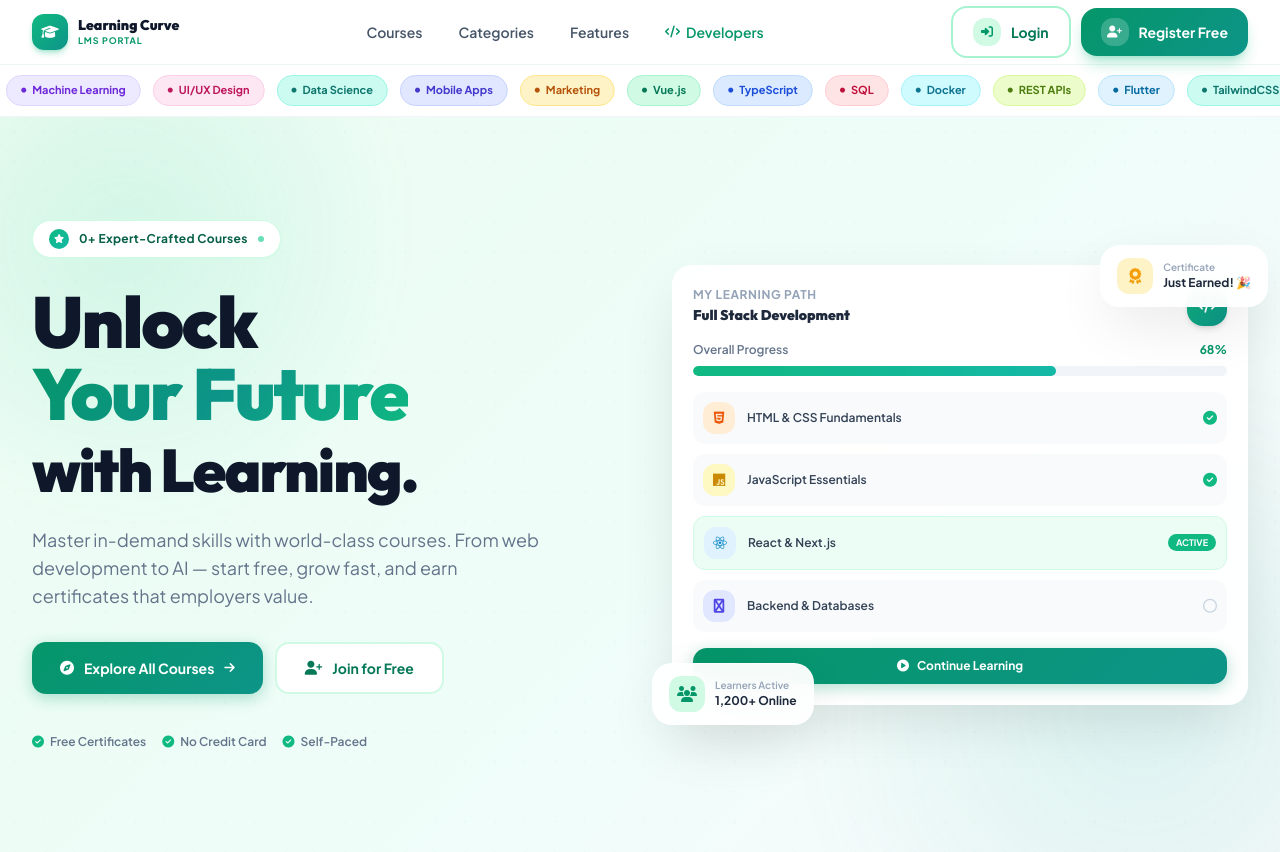
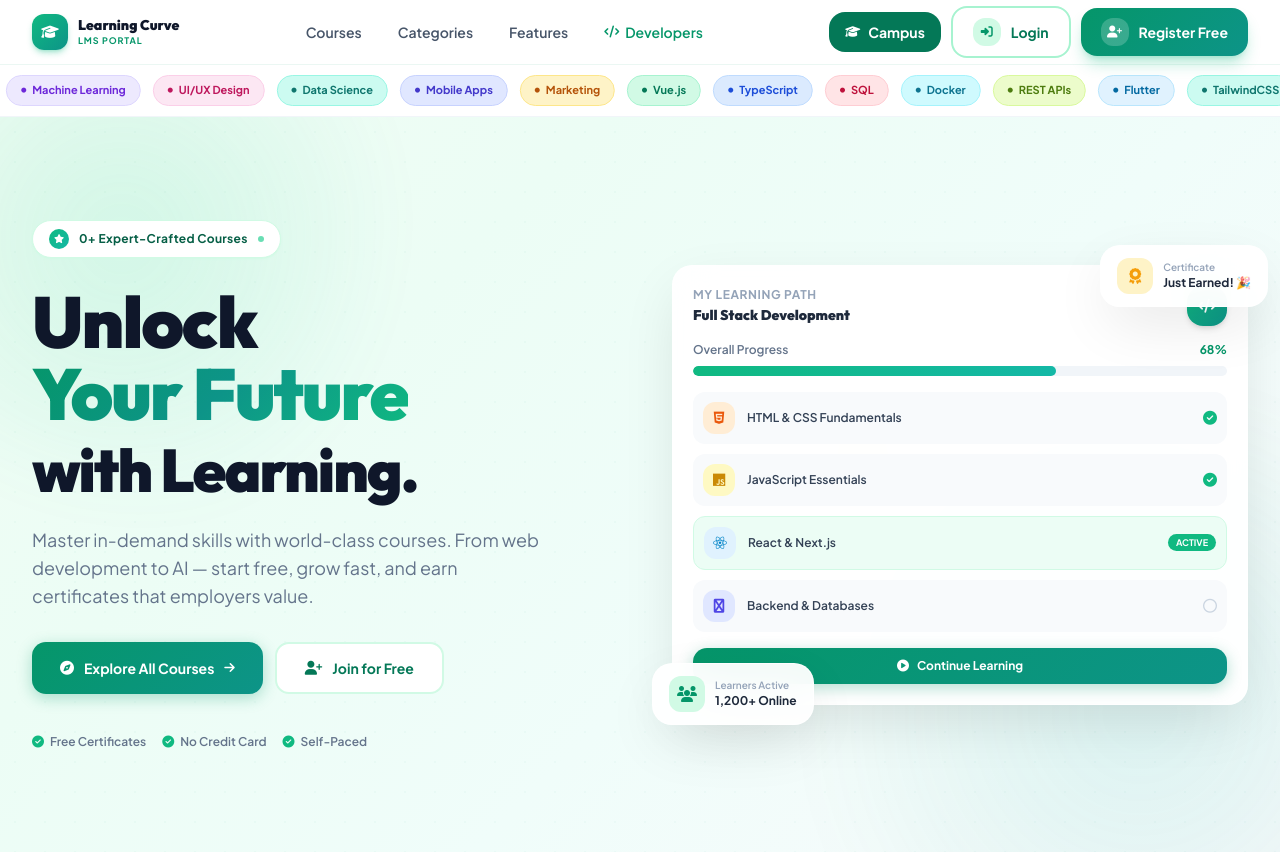
Before and after one commit to redmiinternalstorage-ux/learning_system, a Laravel app: page / in a window 1280 px wide. Shown: the top 852 px of the page. Run offline with Laravel 12, Linux system fonts and the light colour scheme; data comes from the database, SQL or seed files in the repository; some libraries are stand-ins or nearby versions.

Commit message:
feat: add Campus Portal button in home navbar

```diff
--- a/resources/views/home.blade.php
+++ b/resources/views/home.blade.php
@@ -151,6 +151,12 @@ body { font-family: 'Plus Jakarta Sans', sans-serif; background: #fff; overflow-
                     <span class="hidden sm:inline font-bold">Dashboard</span>
                 </a>
             @else
+                {{-- Campus Portal Button --}}
+                <a href="{{ route('campus.home') }}"
+                   class="hidden sm:flex items-center gap-2 px-4 py-2.5 rounded-2xl bg-emerald-700 hover:bg-emerald-600 text-white font-bold text-sm transition-all duration-200">
+                    <i class="fa-solid fa-graduation-cap text-xs"></i>
+                    <span>Campus</span>
+                </a>
                 {{-- Login Button --}}
                 <a href="{{ route('login') }}"
                    class="hidden sm:flex items-center gap-2.5 px-5 py-2.5 rounded-2xl border-2 border-emerald-200 bg-white hover:bg-emerald-50 hover:border-emerald-400 text-emerald-700 font-bold text-sm transition-all duration-200 group">
```
